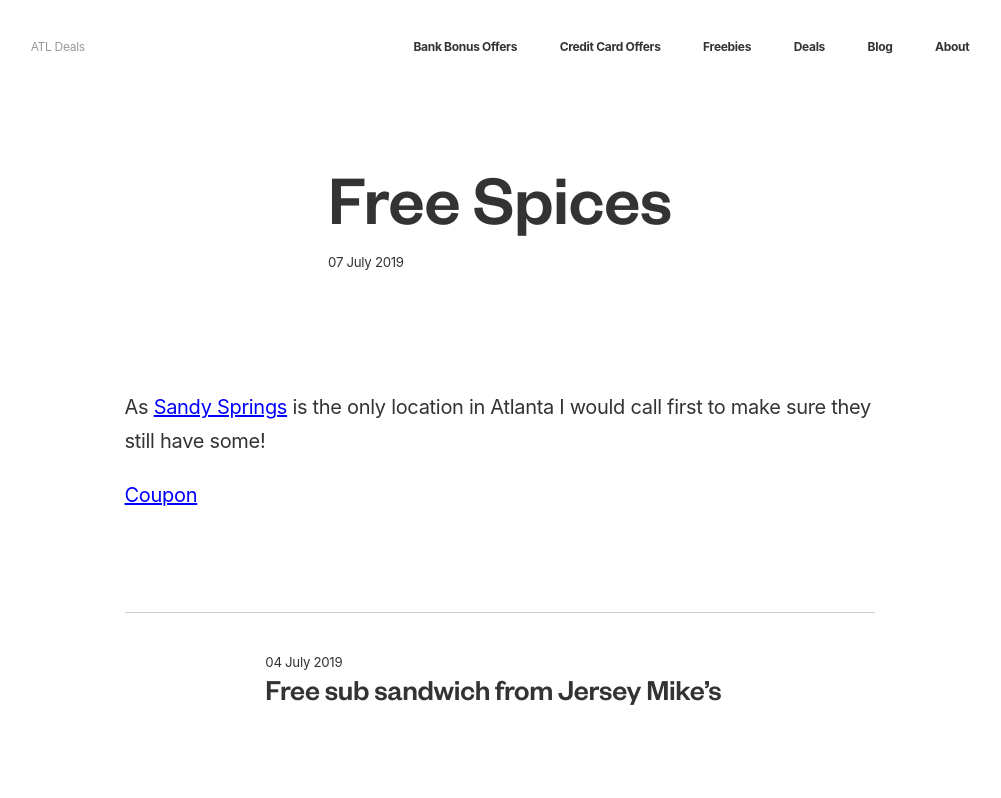
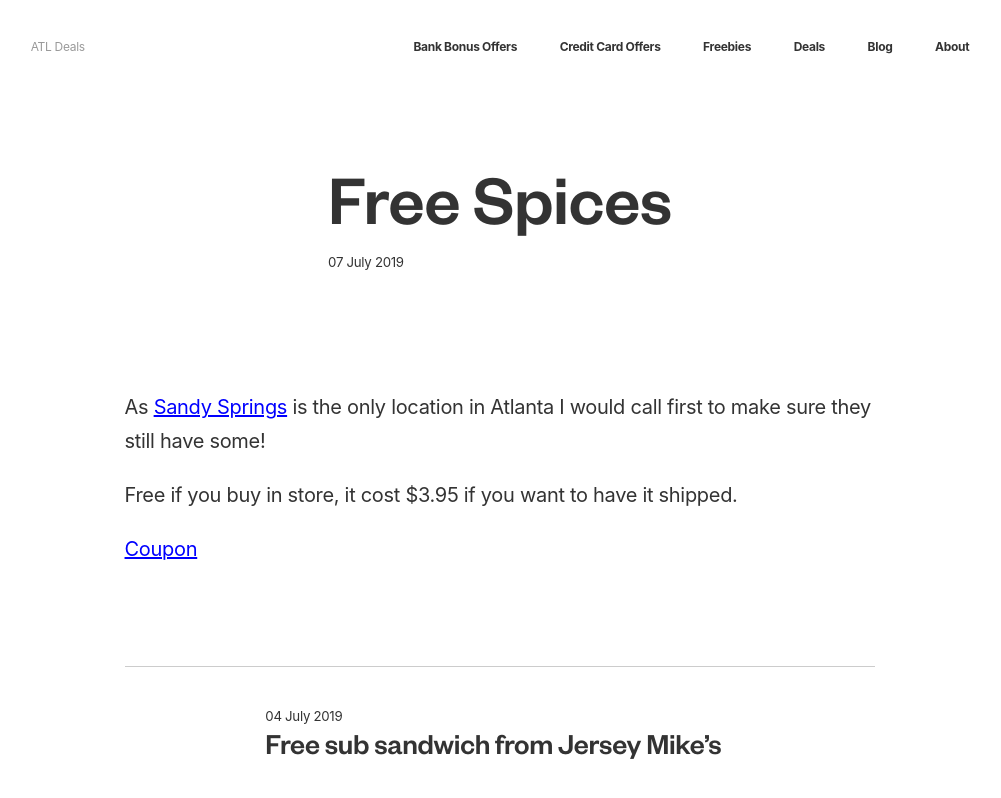
Before and after one commit to ohiosveryown/atldeals, a Jekyll site: the page built from _posts/2019-07-07-free-spices.markdown, in a window 1280 px wide. Shown: the top 798 px of the page, without its empty margins (140-1141 px from the left). Built offline with Jekyll 4.4.1, drawn with Linux system fonts in a browser that asks for light colours.

Commit message:
Updated Free Spices

```diff
--- a/_posts/2019-07-07-free-spices.markdown
+++ b/_posts/2019-07-07-free-spices.markdown
@@ -11,4 +11,6 @@ layout: post
 
 As [Sandy Springs](https://www.penzeys.com/locations/) is the only location in Atlanta I would call first to make sure they still have some!
 
+Free if you buy in store, it cost $3.95 if you want to have it shipped.
+
 [Coupon](http://spices.penzeys.com/07_07_19_new_hope_box.html)
```
